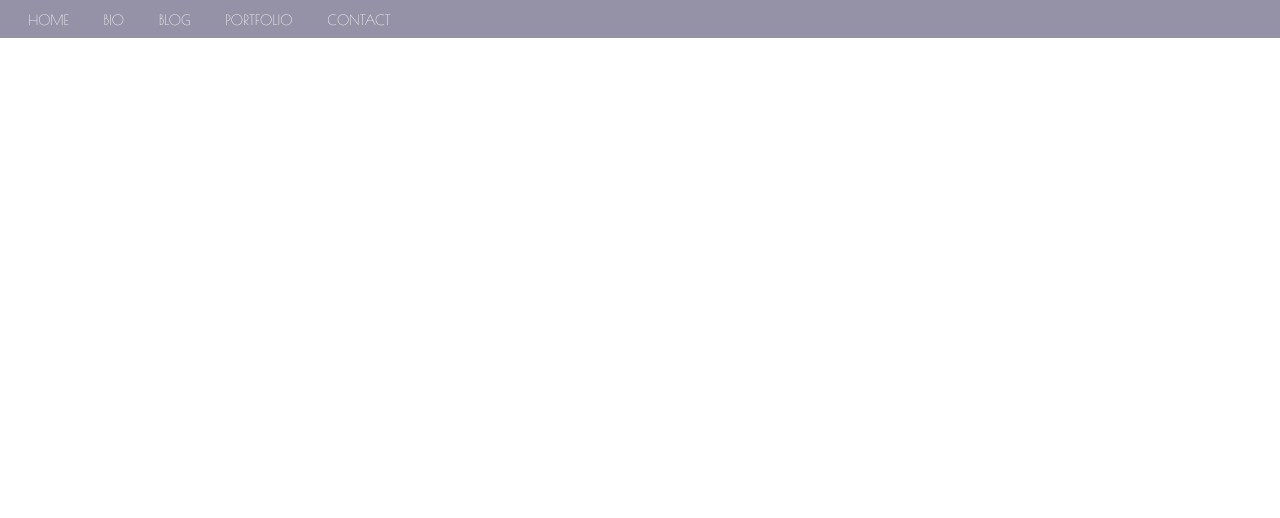
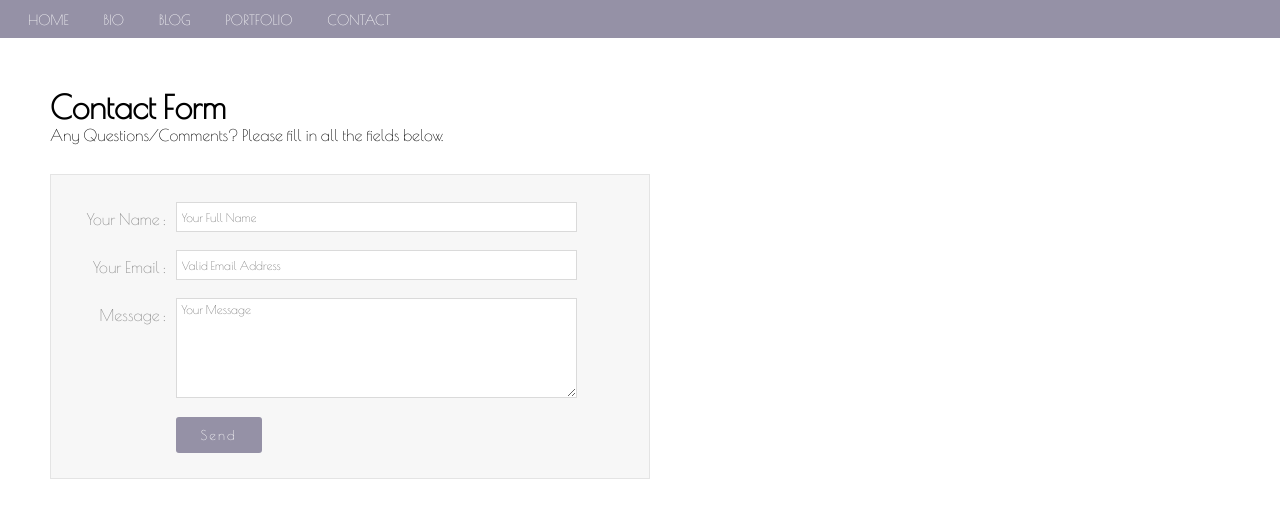
Before and after one commit to keikajones/My-Personal-Site, a plain HTML site: page contact.html in a window 1280 px wide. Drawn offline with nearby package versions, Linux system fonts and the light colour scheme.

Commit message:
Created Bio and Contact page, and started Blog page

```diff
--- a/contact.html
+++ b/contact.html
@@ -9,6 +9,7 @@
 	</head>
 
 	<body>
+
 		<nav>
 			<ul class="cl-effect-1">
 				<li><a href="index.html">Home</a></li>
@@ -18,6 +19,37 @@
 				<li><a href="contact.html">Contact</a></li>
 			</ul>
 		</nav>
+
+		<div class="contact-form">
+			<h1 id="contact-title">Contact Form</h1>
+			<p>Any Questions/Comments? Please fill in all the fields below.</p>
+
+			<form class="form">
+
+    		<label>
+        	<span>Your Name :</span>
+        	<input type="text" name="name" placeholder="Your Full Name"/>
+    		</label>
+
+    		<label>
+        	<span>Your Email :</span>
+        	<input type="email" name="email" placeholder="Valid Email Address"/>
+    		</label>
+
+    		<label>
+        	<span>Message :</span>
+        	<textarea name="message" placeholder="Your Message"></textarea>
+    		</label>
+
+     		<label>
+        	<span></span>
+        	<input type="button" class="button" value="Send" />
+    		</label>
+
+			</form>
+
+		</div>
+
 	</body>
 
 </html>
--- a/css/layout.css
+++ b/css/layout.css
@@ -12,9 +12,9 @@
     box-sizing: border-box;
 }
 
-a{
-	text-decoration: none;
-	color: #fff;
+.wrap{
+	max-width: 1125px;
+	margin: 0 auto;
 }
 
 #name{
@@ -25,9 +25,9 @@ a{
 	float: left;
 }
 
-.banner{
+header{
 	background: #9591A6;
-	height: 200px;
+	height: 250px;
 	margin: 0;
 }
 
@@ -90,17 +90,13 @@ nav ul li a{
 	transform: translateX(0px);
 }
 
-.wrap{
-
-}
-
 .mainContent, .sidebar{
 	float: left;
 }
 
 .mainContent{
 	width: 700px;
-	height: 635px;
+	height: 350px;
 	background: #fff;
 }
 
@@ -110,10 +106,10 @@ nav ul li a{
 	margin: 0;
 }
 
-/*.favoriteImages:hover{
+.favoriteImages:hover{
 	opacity: 0.5;
     filter: alpha(opacity=40);
-}*/
+}
 
 .transbox{
 	position: absolute;
@@ -124,36 +120,9 @@ nav ul li a{
 	color: #fff;
 }
 
-/*article{
-	height: 300px;
-	margin-top: 40px;
-}
-
-.date{
-	float: left;
-	height: 70px;
-	width: 70px;
-	background: #9591A6;
-	border-radius: 50%;
-	margin: 20px 0 0 20px;
-}
-
-.today-date{
-	padding-left: 15px;
-	padding-top: 30px;
-	font-family: sans;
-	font-size: 12px;
-	color: #fff;
-}
-
-.articleTitle{
-	padding-top: 30px;
-	padding-left: 110px;
-}*/
-
 .sidebar{
 	width: 425px;
-	height: 700px;
+	height: 350px;
 	background: #F6EEFF;
 	border: solid 0px #000;
 	float: right;
@@ -200,3 +169,120 @@ nav ul li a{
 	opacity: 1.0;
     filter: alpha(opacity=100);
 }
+
+/* ==============BIO===============*/
+
+#bio-avatar{
+	width: 200px;
+	margin: 0 auto;
+	margin-top: 50px;
+}
+
+#bio-headshot{
+	max-width: 400px;
+	max-height: 400px;
+	border-radius: 50%;
+}
+
+.bio-text p{
+	text-align: center;
+	margin: 20px 50px 20px 50px;
+}
+
+/* =============BLOG===============*/
+
+article{
+	height: 300px;
+	margin-top: 40px;
+}
+
+.date{
+	float: left;
+	height: 70px;
+	width: 70px;
+	background: #9591A6;
+	border-radius: 50%;
+	margin: 20px 0 0 20px;
+}
+
+.today-date{
+	padding-left: 15px;
+	padding-top: 30px;
+	font-family: sans;
+	font-size: 12px;
+	color: #fff;
+}
+
+.articleTitle{
+	padding-top: 45px;
+	padding-left: 110px;
+}
+
+
+/*===========CONTACT============*/
+
+.contact-form{
+	margin: 50px 0 20px 50px;
+}
+
+form p{
+	margin-top: 30px;
+}
+
+.form {
+		margin-top: 30px;
+    max-width: 600px;
+    background: #F7F7F7;
+    padding: 25px 15px 25px 10px;
+    color: #888;
+    border: 1px solid #E4E4E4;
+}
+
+.form label {
+    display: block;
+    margin: 0px;
+}
+
+.form label span {
+    float: left;
+    width: 20%;
+    text-align: right;
+    padding-right: 10px;
+    margin-top: 10px;
+    color: #888;
+}
+
+.form input[type="text"], .form input[type="email"], .form textarea {
+    border: 1px solid #DADADA;
+    color: #888;
+    height: 30px;
+    margin-bottom: 16px;
+    margin-right: 6px;
+    margin-top: 2px;
+    padding: 3px 3px 3px 5px;
+    width: 70%;
+    font-size: 12px;
+    line-height: 15px;
+}
+
+.form textarea{
+    height: 100px;
+}
+
+.form .button {
+    background: #9591A6;
+    border: none;
+    padding: 10px 25px 10px 25px;
+    color: #FFF;
+    border-radius: 3px;
+    cursor: pointer;
+    letter-spacing: 2px;
+}
+
+.form .button:hover {
+    border: solid 1px #aaa;
+}
+
+.form input, .form textarea, .form .button:focus{
+	outline: none;
+}
```
Also changed, not shown: bio.html (+11 -0 lines), blog.html (+3 -2 lines), index.html (+5 -7 lines).
